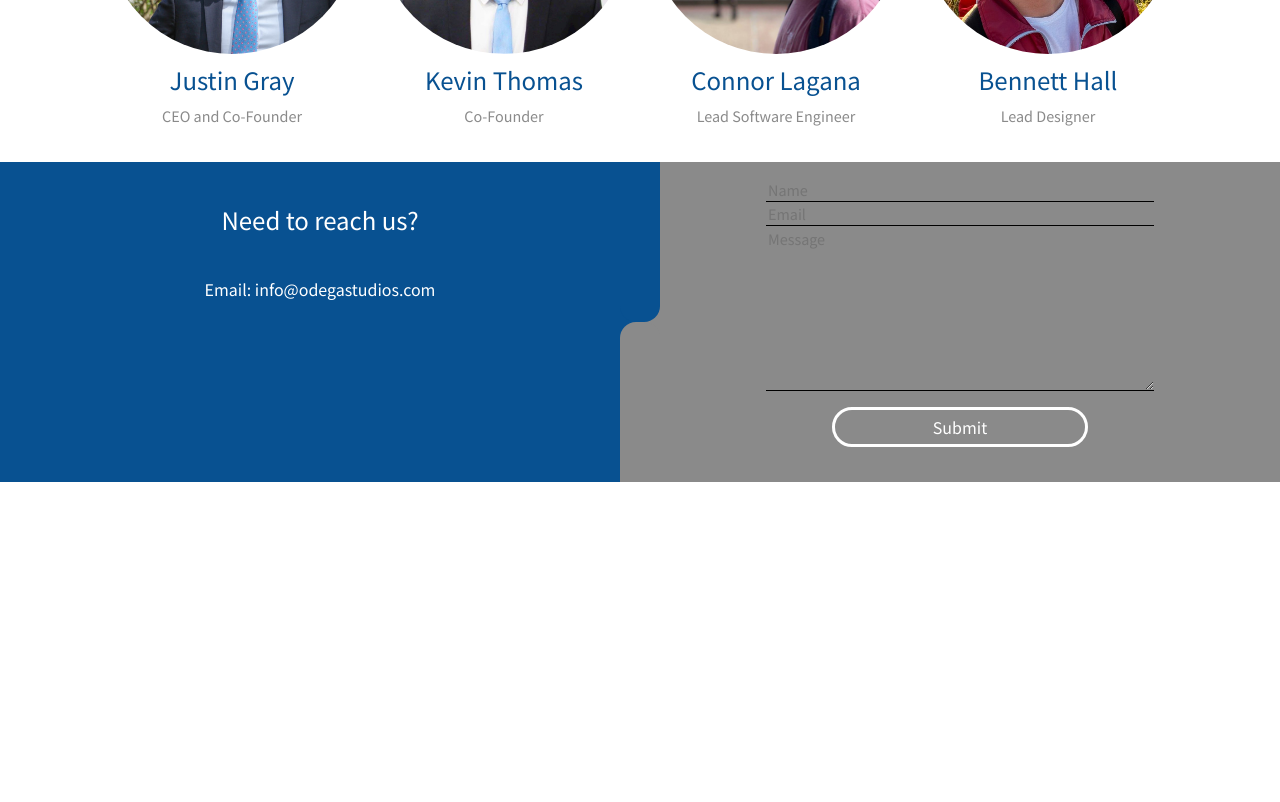
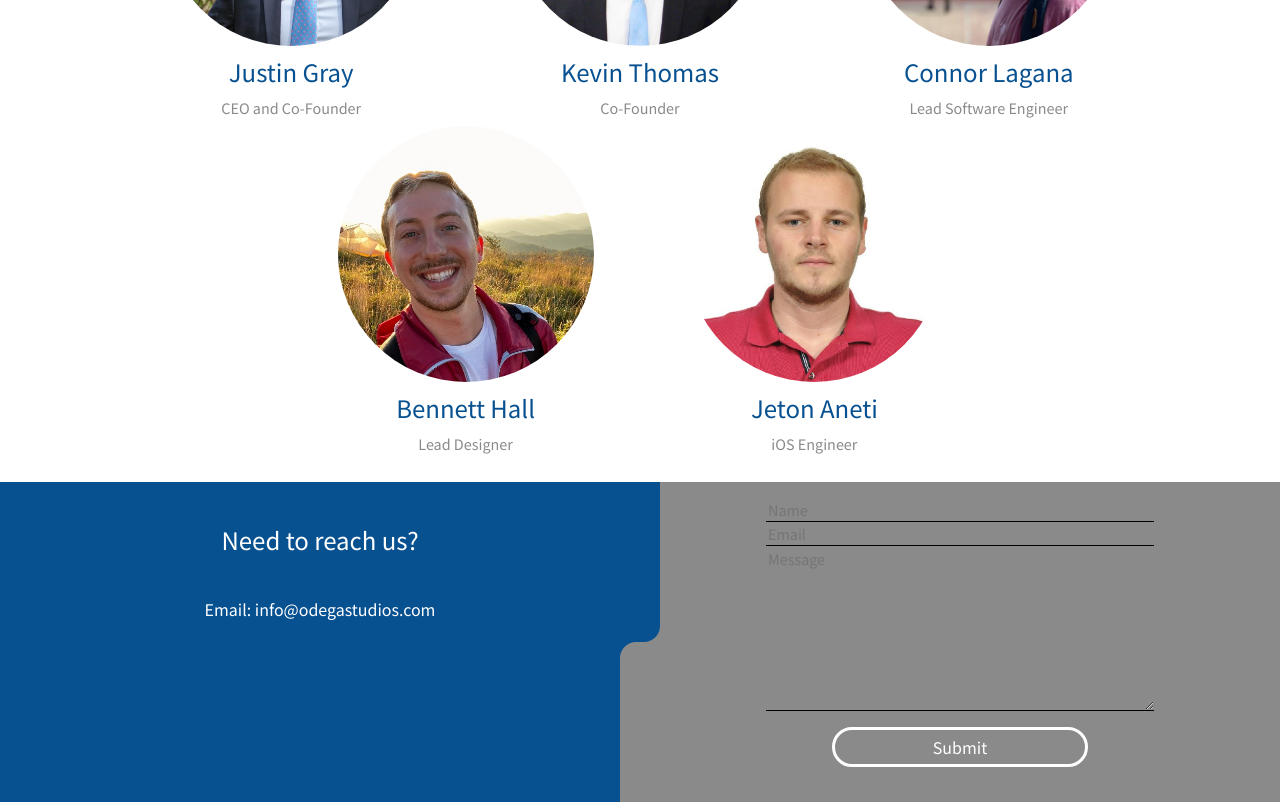
Before and after one commit to connorlagana/Odega, a React (Create React App) app: page / in a window 1280 px wide. Shown: the part 1600-2402 px from the top of the page. Before the commit the page ends 2082 px from the top, so only its background shows below. Built offline with nearby package versions, Linux system fonts and the light colour scheme.

Commit message:
added team members

```diff
--- a/src/App.css
+++ b/src/App.css
@@ -163,7 +163,7 @@
   justify-content: center;
   align-items: center;
   flex-direction: column;
-  height: 60vh;
+  height: 100vh;
 }
 
 #mttTitle {
@@ -188,7 +188,7 @@
 
 .member {
   height: 40vh;
-  width: 20vw;
+  width: 26vw;
   display: flex;
   justify-content: center;
   align-items: center;
--- a/src/components/main/MeetTheTeam.js
+++ b/src/components/main/MeetTheTeam.js
@@ -4,6 +4,7 @@ import justinPic from "../../images/team/justin.jpeg";
 import kevinPic from "../../images/team/kevin.jpeg";
 import bennettPic from "../../images/team/bennett.jpeg";
 import connorPic from "../../images/team/connor.jpg";
+import jetonPic from "../../images/team/jeton.jpeg";
 
 class MeetTheTeam extends Component {
   constructor(props) {
@@ -30,7 +31,12 @@ class MeetTheTeam extends Component {
           name: "Bennett Hall",
           job: "Lead Designer",
           picture: bennettPic
-        }
+        },
+        {
+          name: "Jeton Aneti",
+          job: "iOS Engineer",
+          picture: jetonPic
+        },
       ]
     };
   }
```
Also changed, not shown: src/images/team/jeton.jpeg (added).
